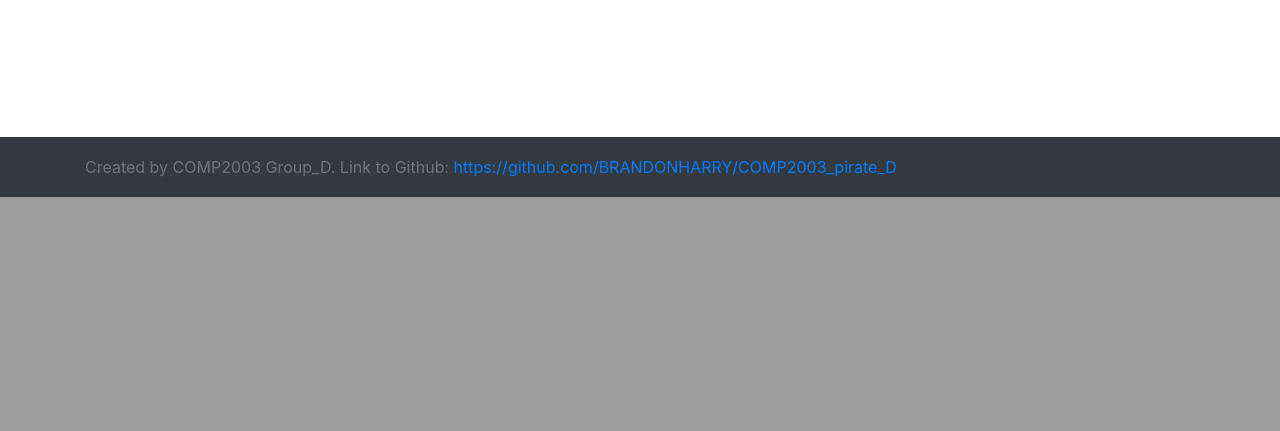
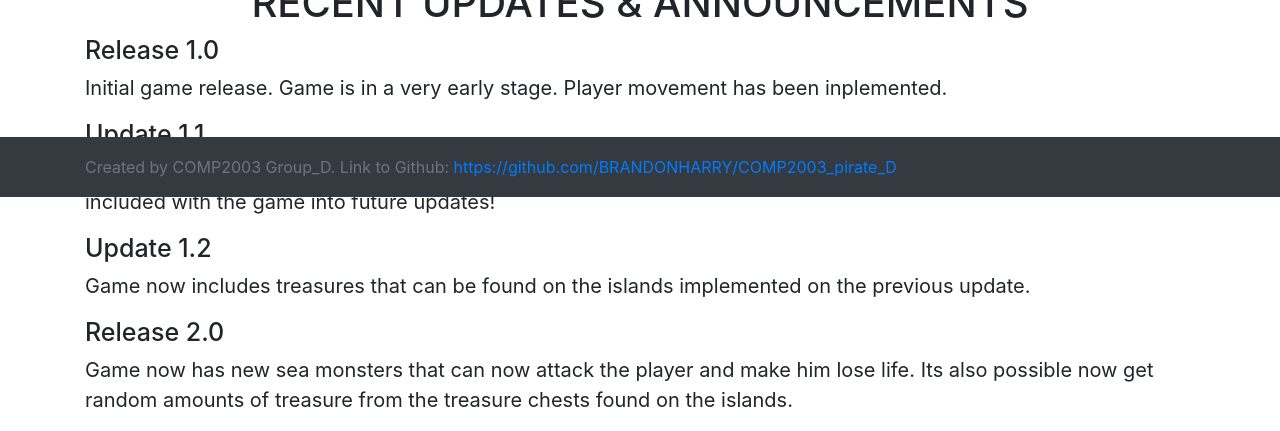
Before and after one commit to BRANDONHARRY/COMP2003_pirate_D, a PHP site: page /news.php in a window 1280 px wide. Shown: the part 603-1034 px from the top of the page. Before the commit the page ends 800 px from the top, so only its background shows below. Run offline with PHP 8.4, Linux system fonts and the light colour scheme.

Commit message:
Populated the website news tab with information about the releases of the game and its updates.

```diff
--- a/Website/public/news.php
+++ b/Website/public/news.php
@@ -64,6 +64,34 @@
         <p>A website created by group_D</p>
     </div>
 
+    <div class="container">
+        <header class="text-black text-center">
+            <div class="container d-flex align-items-center flex-column">
+                <h1 class>RECENT UPDATES & ANNOUNCEMENTS</h1>
+            </div>
+            <div class="text-left">
+                <h1 style="font-size:25px">Release 1.0</h1>
+                <p style="font-size:20px">Initial game release. Game is in a very early stage. Player movement has been inplemented.</p>
+            </div>
+
+            <div class="text-left">
+                <h1 style="font-size:25px">Update 1.1</h1>
+                <p style="font-size:20px">Game now includes new islands and additional controls for shooting cannon balls into sea monsters that should be included with the game into future updates!</p>
+            </div>
+
+            <div class="text-left">
+                <h1 style="font-size:25px">Update 1.2</h1>
+                <p style="font-size:20px">Game now includes treasures that can be found on the islands implemented on the previous update.</p>
+            </div>
+
+            <div class="text-left">
+                <h1 style="font-size:25px">Release 2.0</h1>
+                <p style="font-size:20px">Game now has new sea monsters that can now attack the player and make him lose life. Its also possible now get random amounts of treasure from the treasure chests found on the islands.</p>
+            </div>
+
+    </div>
+
+
     <footer class="footer">
         <div class="container">
             <span class="text-muted">Created by COMP2003 Group_D. Link to Github:
```
